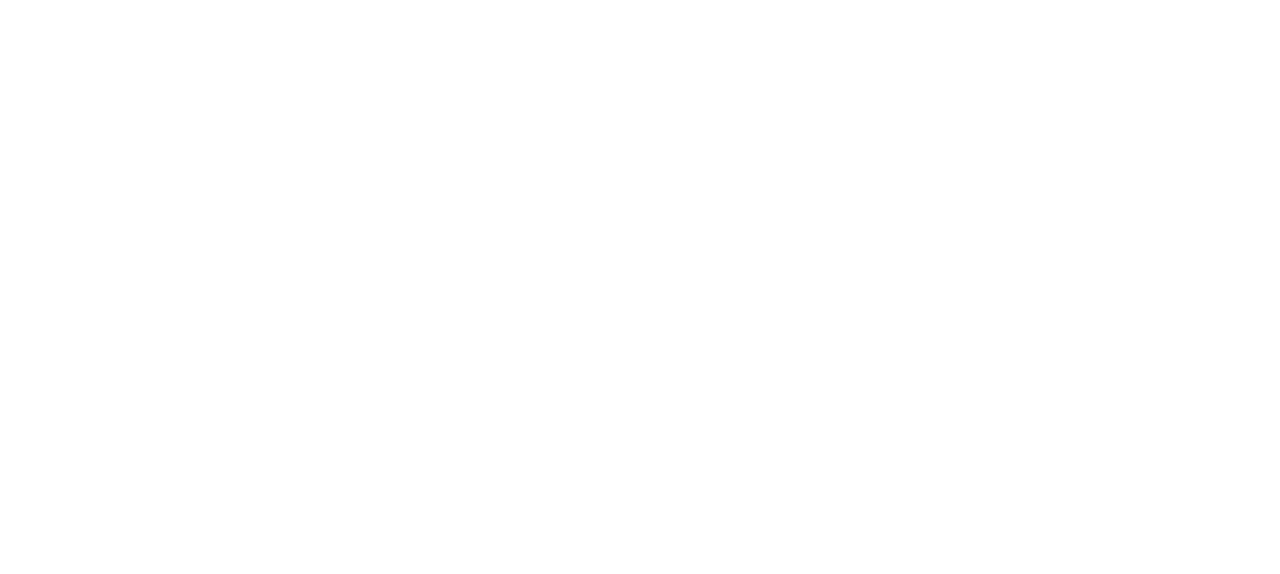
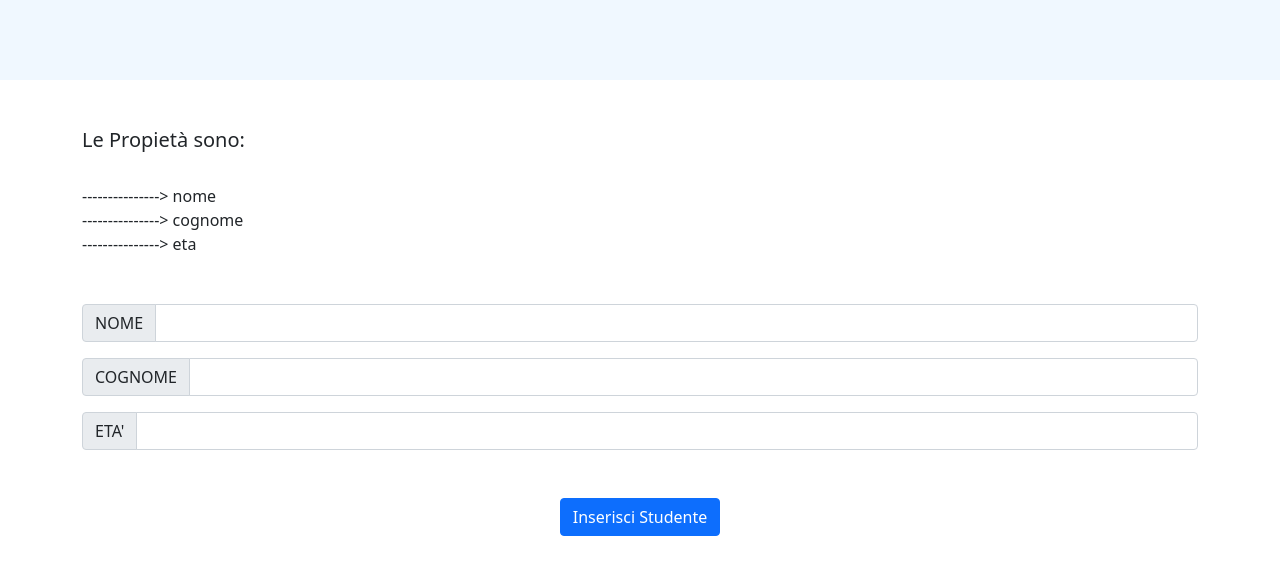
Before and after one commit to Vasmayer/js-oggetti-studenti, a plain HTML site: page index.html in a window 1280 px wide. Drawn offline with nearby package versions, Linux system fonts and the light colour scheme.

Commit message:
print key of student

```diff
--- a/index.html
+++ b/index.html
@@ -11,6 +11,32 @@
 </head>
 <body>
 
+    <header>
+        <h2></h2>
+    </header>
+
+    <main>
+        <div class="container mt-5">
+            <div id="property"></div>
+            <div class="input-group mb-3">
+                <span class="input-group-text">NOME</span>
+                <input type="text" class="form-control"B name="name" id="name">
+            </div>
+            <div class="input-group mb-3">
+                <span class="input-group-text">COGNOME</span>
+                <input type="text" class="form-control"B name="surname" id="surname">
+            </div>
+            <div class="input-group mb-3">
+                <span class="input-group-text">ETA'</span>
+                <input type="text" class="form-control"B name="eta" id="eta">
+            </div>
+            <div class="d-grid gap-2 d-md-block text-center mt-5">
+                <button class="btn btn-primary" type="button">Inserisci Studente</button>
+              </div>
+        </div>
+
+    </main>
+
 
 
     <script src="js/script.js"></script>
--- a/js/script.js
+++ b/js/script.js
@@ -17,3 +17,15 @@ studente =
     cognome : 'Gates',
     eta : 67
 }
+
+const propertyElement = document.getElementById('property');
+let message = "<div class='my-5'><h5>Le Propietà sono:</h3><br>";
+
+for(let key in studente)
+{
+    message += `---------------> ${key}<br>`;
+}
+
+message+='</div>';
+
+propertyElement.innerHTML = message;
```
